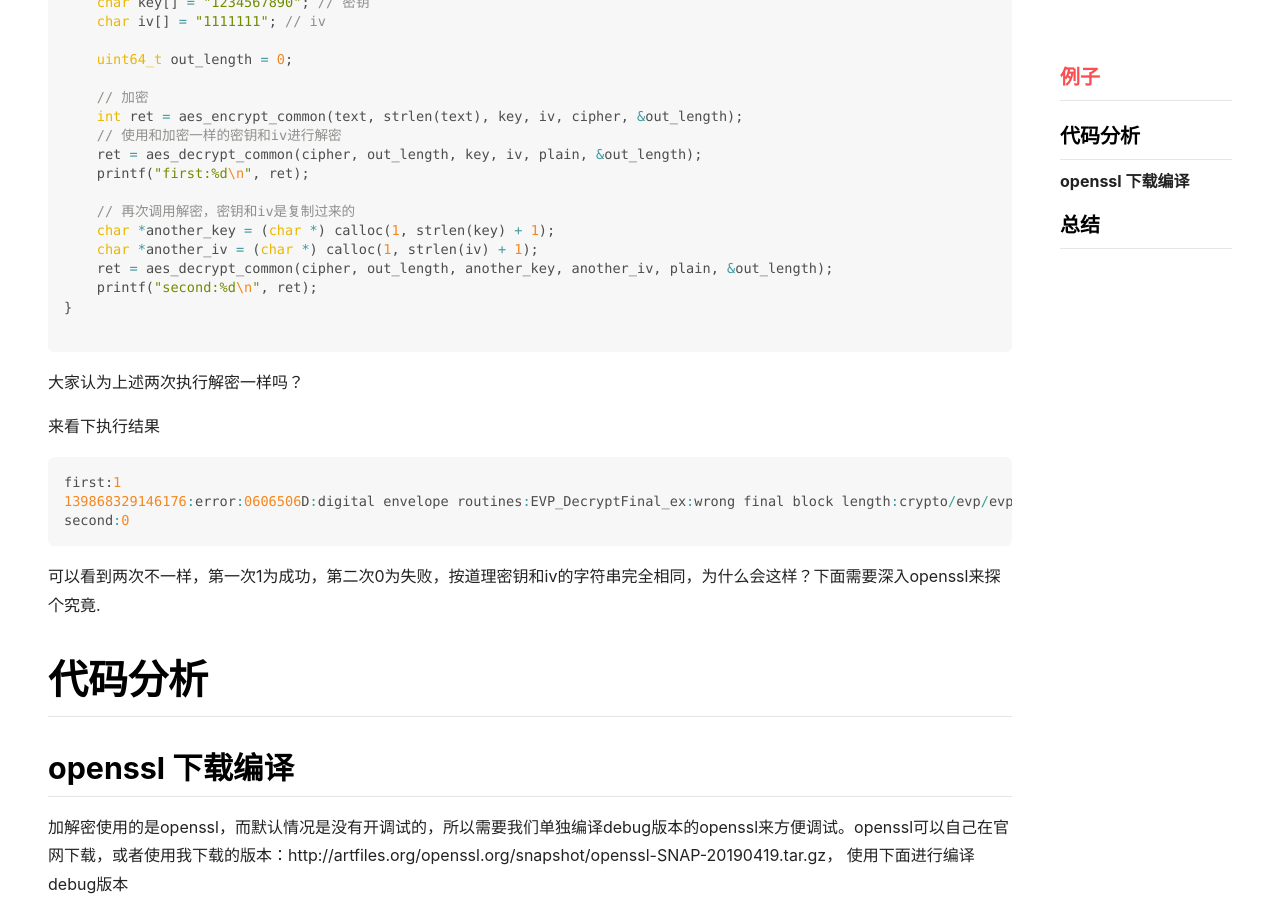
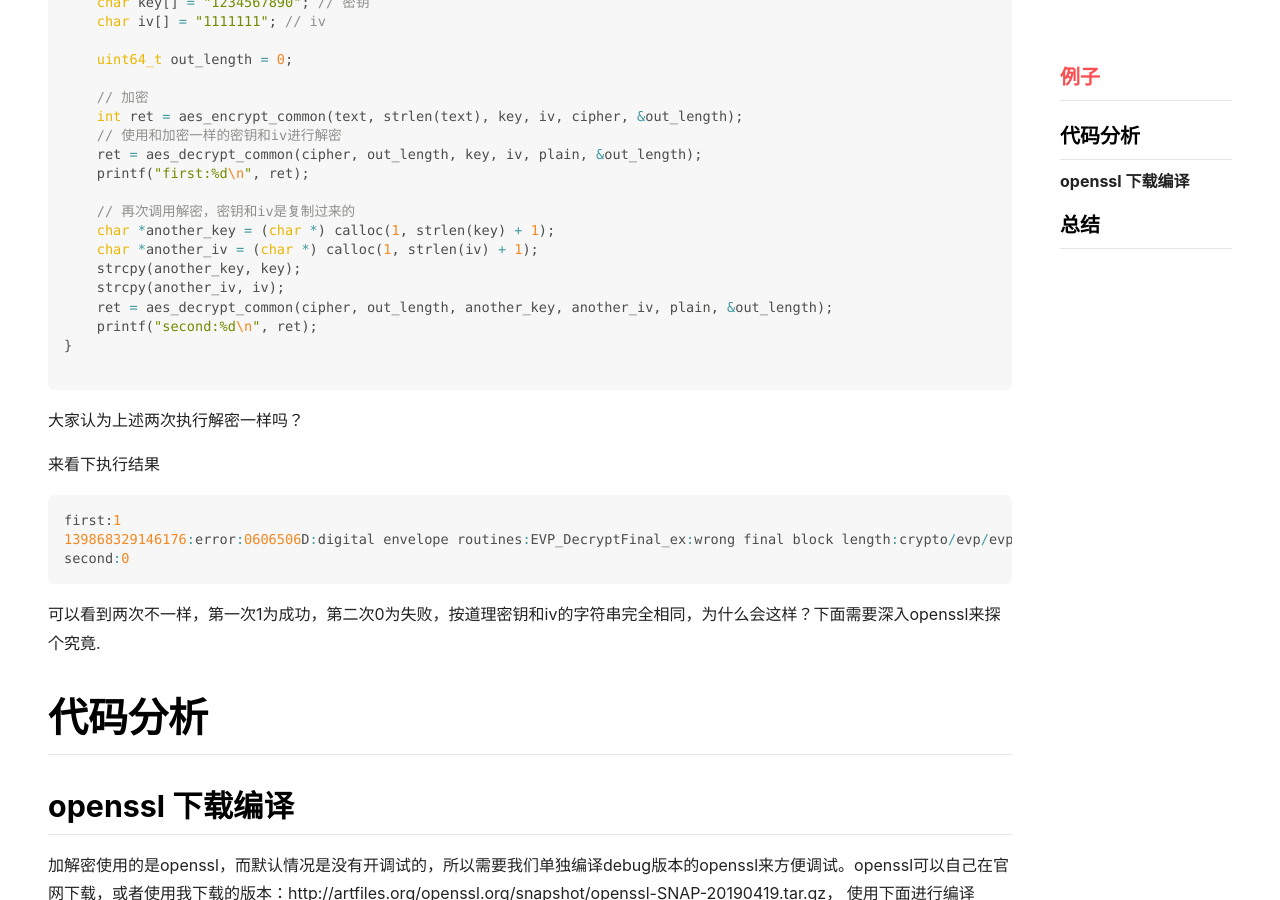
Before and after one commit to liwugang/liwugang.github.io, a Jekyll site: the page built from _posts/Linux/2019-04-21-openssl_decrypt_fail.md, in a window 1280 px wide and 900 px high, scrolled down 724 px. Built offline with Jekyll 4.4.1, drawn with Linux system fonts in a browser that asks for light colours; nearby versions of some CDN libraries; comment, search, counter and statistics services are not loaded.

Commit message:
Add the strcpy
Signed-off-by: liwugang <liwugang@163.com>

```diff
--- a/_posts/Linux/2019-04-21-openssl_decrypt_fail.md
+++ b/_posts/Linux/2019-04-21-openssl_decrypt_fail.md
@@ -43,6 +43,8 @@ int main() {
     // 再次调用解密，密钥和iv是复制过来的
     char *another_key = (char *) calloc(1, strlen(key) + 1);
     char *another_iv = (char *) calloc(1, strlen(iv) + 1);
+    strcpy(another_key, key);
+    strcpy(another_iv, iv);
     ret = aes_decrypt_common(cipher, out_length, another_key, another_iv, plain, &out_length);
     printf("second:%d\n", ret);
 }
```
Also changed, not shown: 2 other files.
